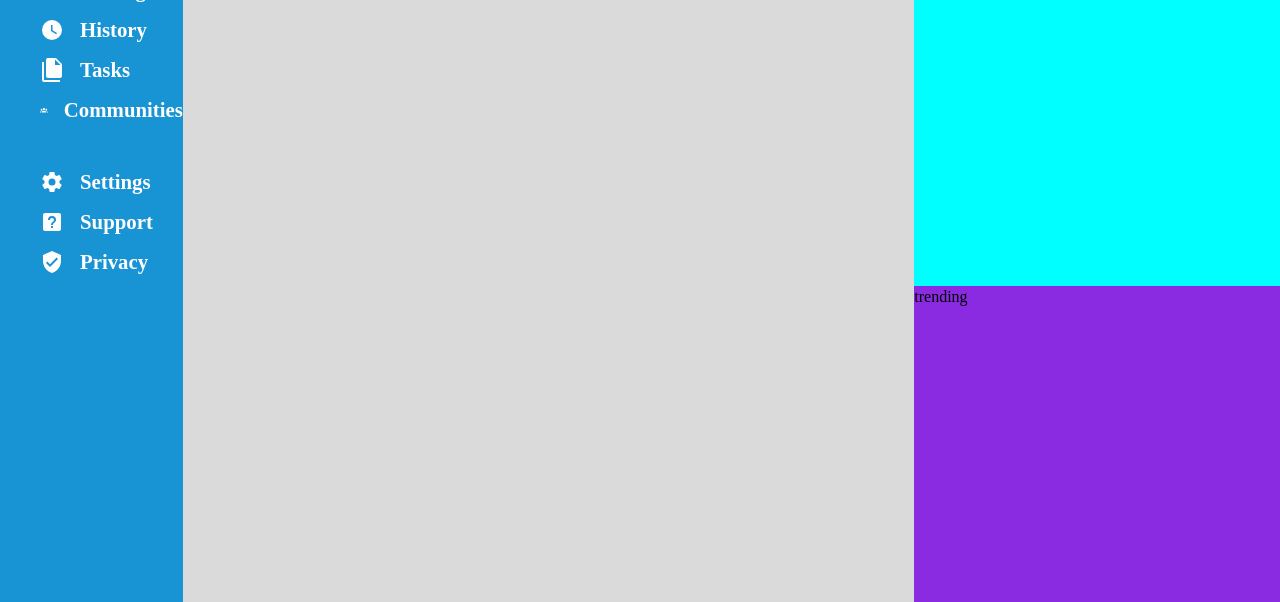
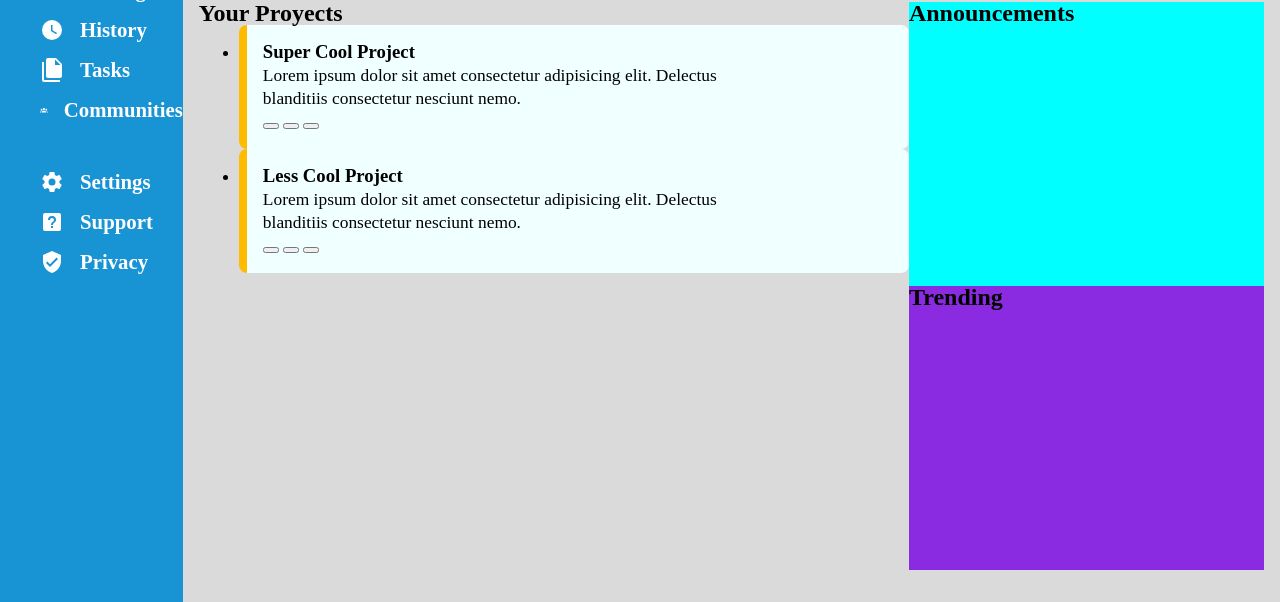
Before and after one commit to MrAkimo/Project-Admin-Dashboard, a plain HTML site: page index.html in a window 1280 px wide. Shown: the part 198-800 px from the top of the page. Drawn offline with Linux system fonts and the light colour scheme.

Commit message:
wip(feat): initial structure of the project list wip(feat): initial structure of card projects

```diff
--- a/index.html
+++ b/index.html
@@ -110,14 +110,39 @@
             </div>
         </header>
         <main class="main-content">
-            <section class="section-projects">
-                projects
+            <section class="projects">
+                <h2 class="proyects__title">Your Proyects</h2>
+                <ul class="proyects__list">
+                    <li class="proyects__item">
+                        <article class="card">
+                            <h3 class="card__title">Super Cool Project</h3>
+                            <p class="card__description">Lorem ipsum dolor sit amet consectetur adipisicing elit. Delectus blanditiis consectetur nesciunt nemo.</p>
+                            <div class="card__actions">
+                                <button class="card__btn"></button>
+                                <button class="card__btn"></button>
+                                <button class="card__btn"></button>
+                            </div>
+                        </article>
+                    </li>
+
+                    <li class="proyects__item">
+                        <article class="card">
+                            <h3 class="card__title">Less Cool Project</h3>
+                            <p class="card__description">Lorem ipsum dolor sit amet consectetur adipisicing elit. Delectus blanditiis consectetur nesciunt nemo.</p>
+                            <div class="card__actions">
+                                <button class="card__btn"></button>
+                                <button class="card__btn"></button>
+                                <button class="card__btn"></button>
+                            </div>
+                        </article>
+                    </li>
+                </ul>
             </section>
             <section class="section-announcements">
-                ads
+                <h2>Announcements</h2>
             </section>
             <section class="sections-trending">
-                trending
+                <h2>Trending</h2>
             </section>
         </main>
     </div>
--- a/style.css
+++ b/style.css
@@ -141,7 +141,7 @@ p {
 }
 
 .main-content {
-    background-color: azure;
+    background-color: rgb(218, 218, 218);
     grid-area: main;
     display: grid;
     grid-template: repeat(4, 1fr) / repeat(3, 1fr);
@@ -150,6 +150,7 @@ p {
     "projects projects announcements"
     "projects projects trending"
     "projects projects trending";
+    padding: 2rem 1rem;
 }
 
 /* ===COMPONENTES=== */
@@ -278,11 +279,17 @@ p {
     gap: 2rem;
 }
 
-.section-projects {
+.projects {
     grid-area: projects;
     background-color: rgb(218, 218, 218);
 }
 
+.card {
+    background-color: azure;
+    padding: 1rem;
+    border-radius: 8px;
+    border-left: 8px solid rgb(255, 187, 0);
+}
 .section-announcements {
     grid-area: announcements;
     background-color: aqua;
```
